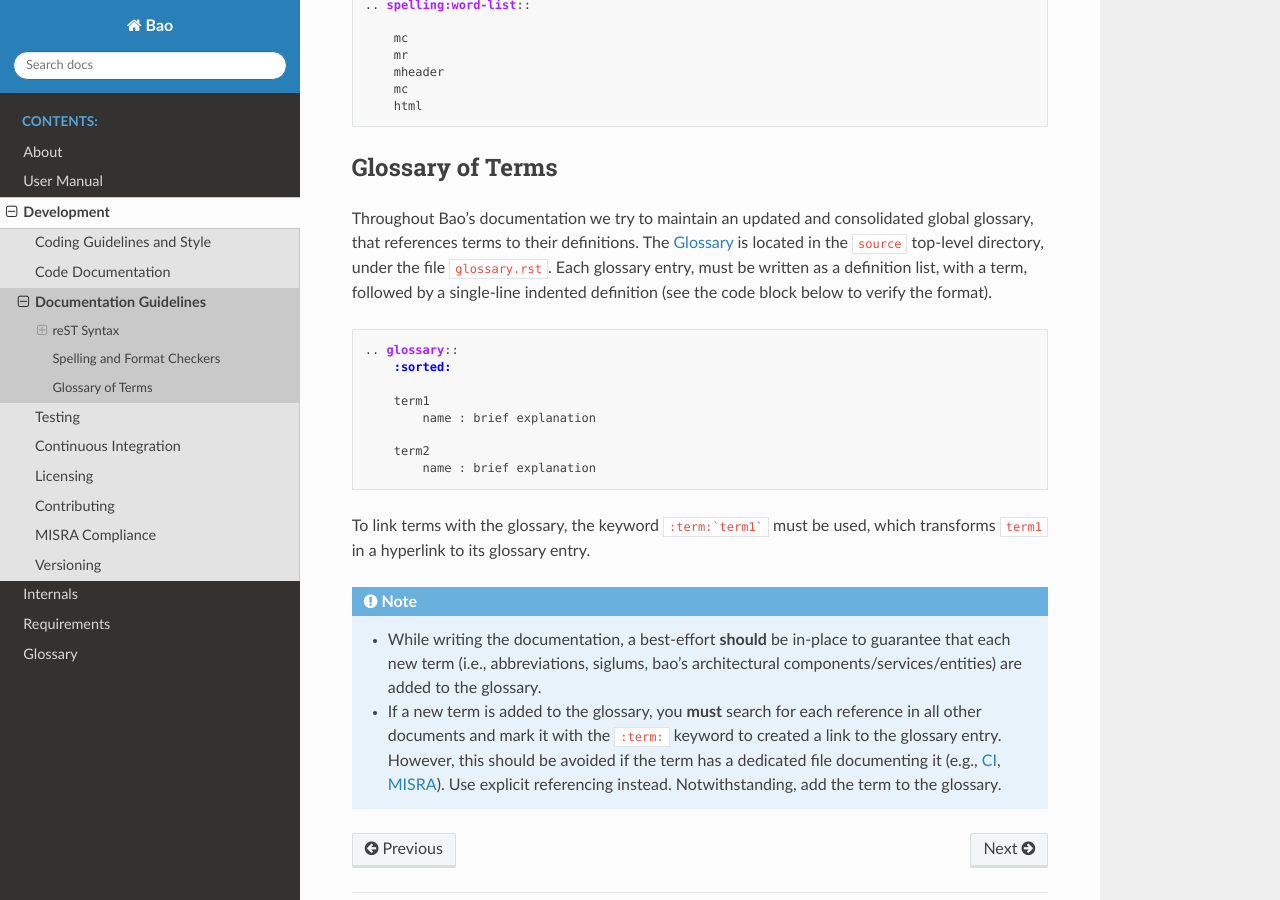
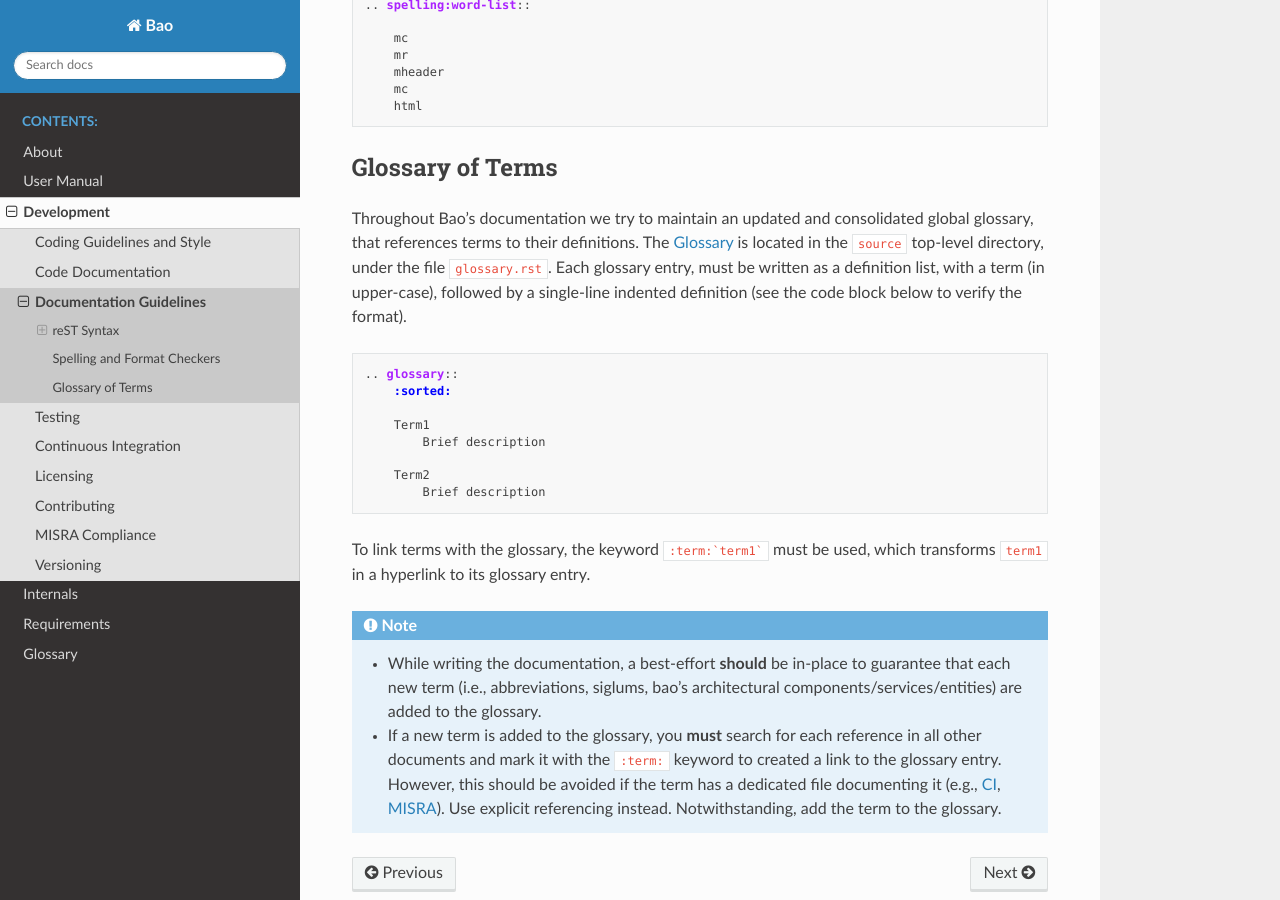
Before and after one commit to bao-project/bao-docs, a Sphinx documentation site: the page built from source/development/doc_guidelines.rst, in a window 1280 px wide and 900 px high, scrolled down 10257 px. Built offline with Sphinx 7.4.7 and the Read the Docs theme 2.0.0, drawn with Linux system fonts in a browser that asks for light colours.

Commit message:
ref(doc-guidelines): reinforce that terms must be capitalized
Signed-off-by: Daniel Oliveira <drawnpoetry@gmail.com>

````diff
--- a/source/development/doc_guidelines.rst
+++ b/source/development/doc_guidelines.rst
@@ -517,19 +517,19 @@ Throughout Bao's documentation we try to maintain an updated and consolidated
 global glossary, that references terms to their definitions. The
 :ref:`glossary` is located in the ``source`` top-level directory, under the
 file ``glossary.rst``. Each glossary entry, must be written as a definition
-list, with a term, followed by a single-line indented definition (see the code
-block below to verify the format).
+list, with a term (in upper-case), followed by a single-line indented
+definition (see the code block below to verify the format).
 
 .. code-block:: rest
 
     .. glossary::
         :sorted:
 
-        term1
-            name : brief explanation
+        Term1
+            Brief description
 
-        term2
-            name : brief explanation
+        Term2
+            Brief description
 
 To link terms with the glossary, the keyword ``:term:`term1``` must be used,
 which transforms ``term1`` in a hyperlink to its glossary entry.
````
